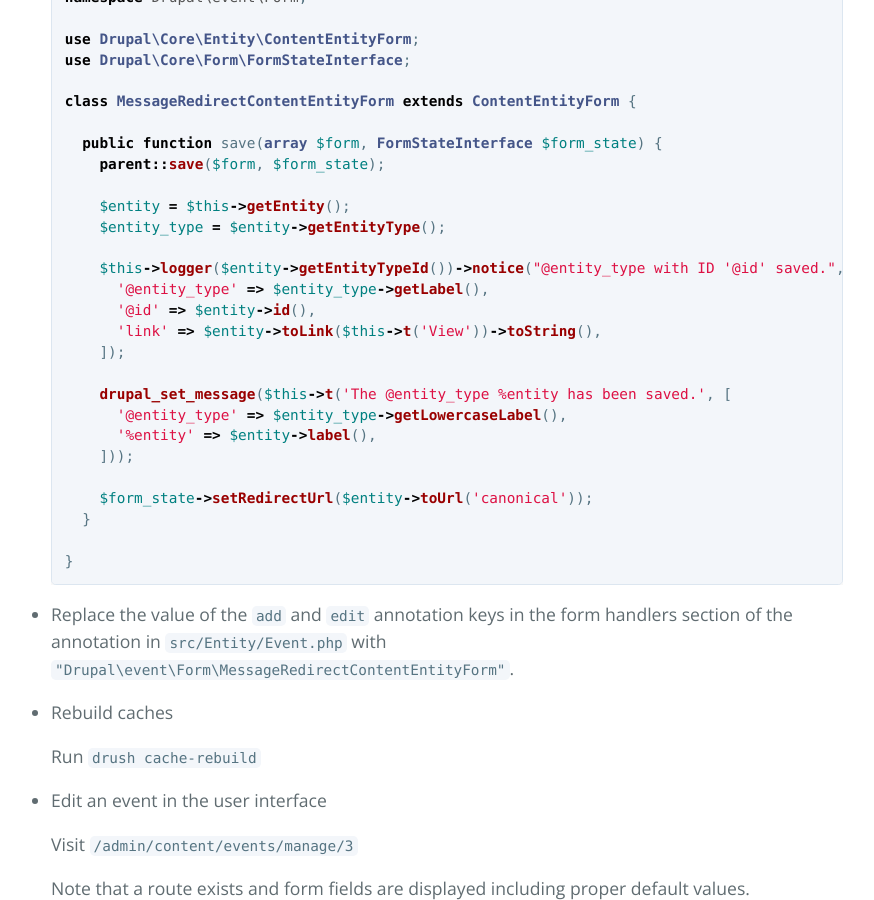
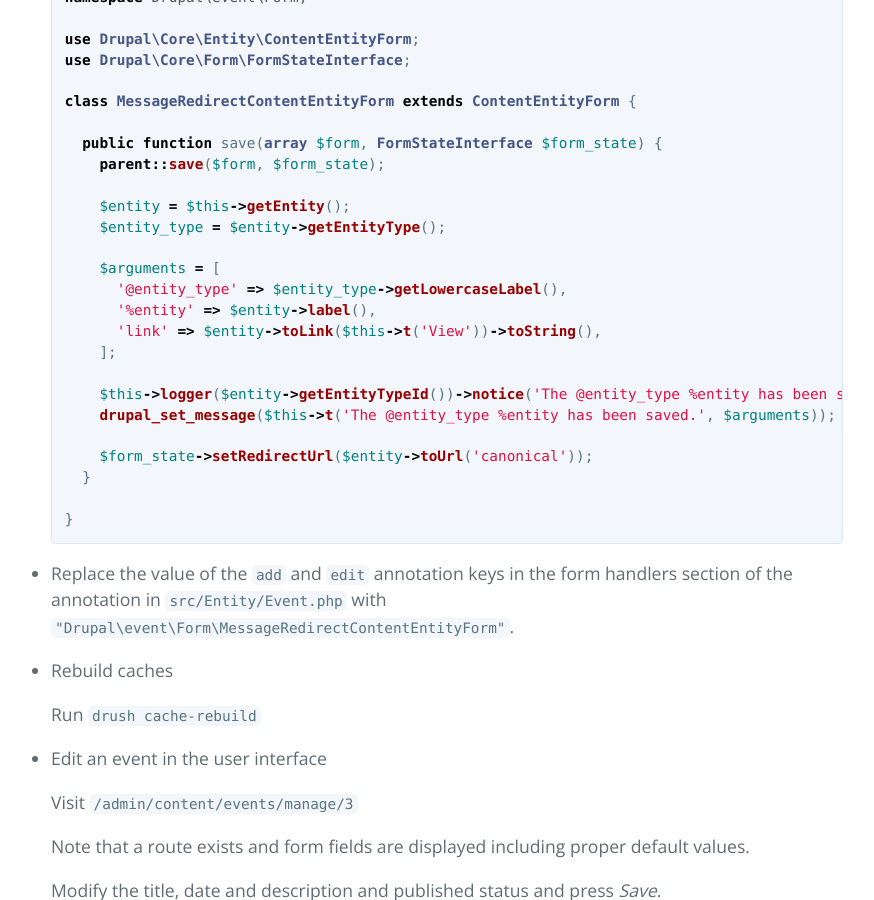
Before and after one commit to drupal-entity-training/event, a Jekyll site: the page built from index.md, in a window 1280 px wide and 900 px high, scrolled down 21924 px. Shown: the whole window, without its empty margins (213-1087 px from the left). Built offline with Jekyll 4.4.1, drawn with Linux system fonts in a browser that asks for light colours.

Commit message:
Make the form log message consistent with core

```diff
--- a/index.md
+++ b/index.md
@@ -1023,16 +1023,14 @@ displayed unless explicitly configured to.
       $entity = $this->getEntity();
       $entity_type = $entity->getEntityType();
 
-      $this->logger($entity->getEntityTypeId())->notice("@entity_type with ID '@id' saved.", [
-        '@entity_type' => $entity_type->getLabel(),
-        '@id' => $entity->id(),
-        'link' => $entity->toLink($this->t('View'))->toString(),
-      ]);
-
-      drupal_set_message($this->t('The @entity_type %entity has been saved.', [
+      $arguments = [
         '@entity_type' => $entity_type->getLowercaseLabel(),
         '%entity' => $entity->label(),
-      ]));
+        'link' => $entity->toLink($this->t('View'))->toString(),
+      ];
+
+      $this->logger($entity->getEntityTypeId())->notice('The @entity_type %entity has been saved.', $arguments);
+      drupal_set_message($this->t('The @entity_type %entity has been saved.', $arguments));
 
       $form_state->setRedirectUrl($entity->toUrl('canonical'));
     }
```
